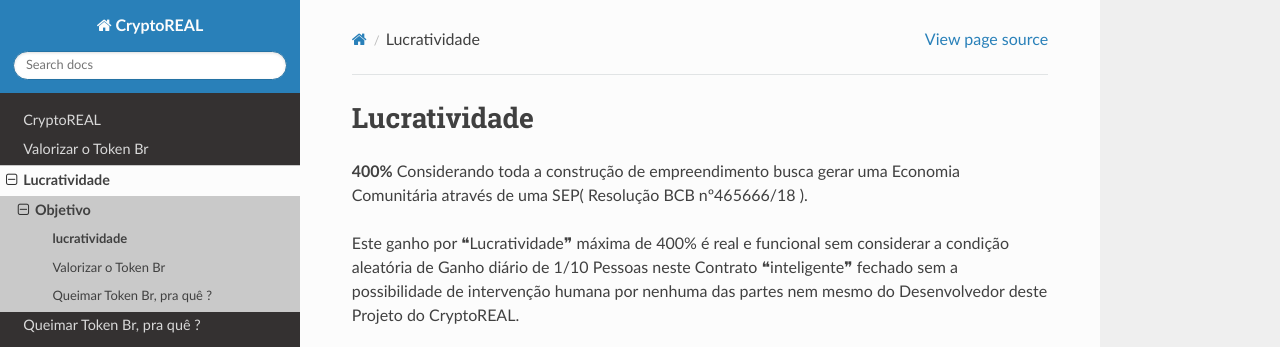
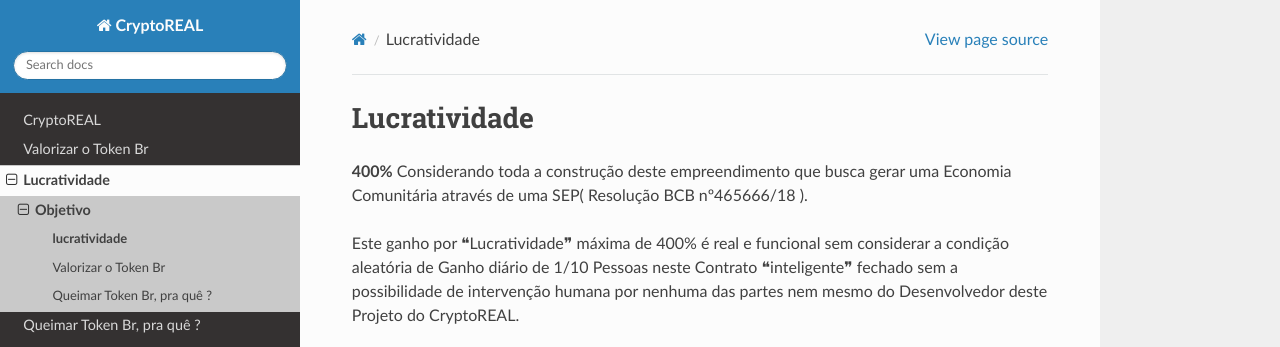
Before and after one commit to euBRASIL/BIT-Moeda, a Sphinx documentation site: the page built from docs/source/lucratividade.rst, in a window 1280 px wide. Shown: the top 347 px of the page. Built offline with Sphinx 7.4.7 and the Read the Docs theme 3.1.0, drawn with Linux system fonts in a browser that asks for light colours.

Commit message:
Update lucratividade.rst

```diff
--- a/docs/source/lucratividade.rst
+++ b/docs/source/lucratividade.rst
@@ -1,7 +1,7 @@
 Lucratividade
 =============
 
-**400%** Considerando toda a construção de empreendimento busca gerar uma Economia Comunitária através de uma SEP( Resolução BCB nº465666/18 ).
+**400%** Considerando toda a construção deste empreendimento que busca gerar uma Economia Comunitária através de uma SEP( Resolução BCB nº465666/18 ).
 
 Este ganho por ❝Lucratividade❞ máxima de 400% é real e funcional sem considerar a condição aleatória de Ganho diário de 1/10 Pessoas neste Contrato ❝inteligente❞ fechado sem a possibilidade de intervenção humana por nenhuma das partes nem mesmo do Desenvolvedor deste Projeto do CryptoREAL.
 
```
